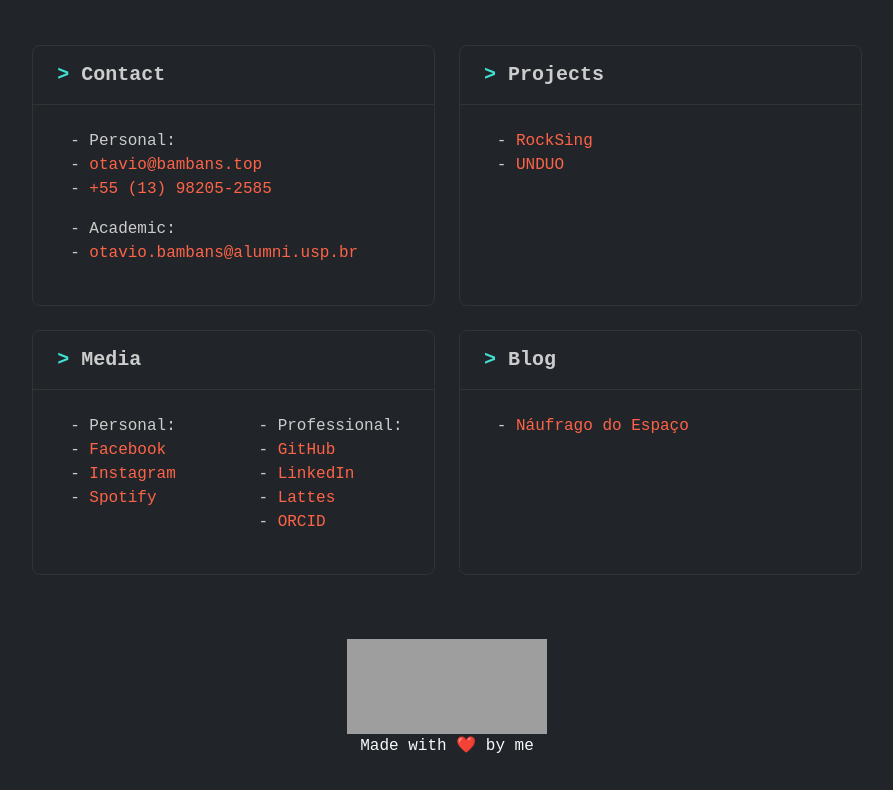
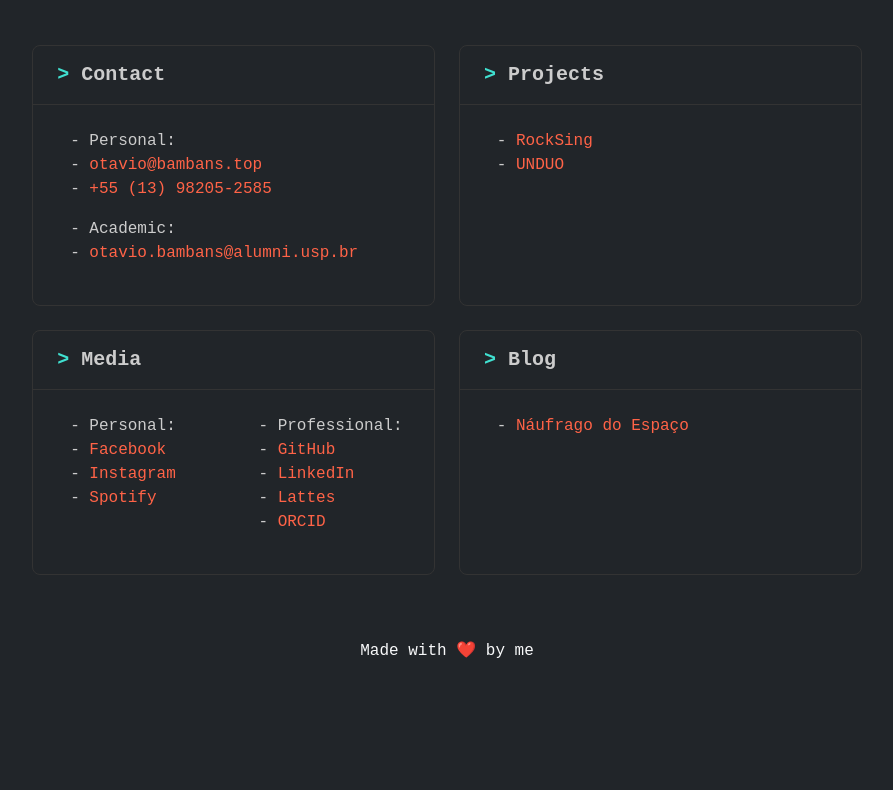
Before and after one commit to bambans/bambans.github.io, a plain HTML site: page index.html in a window 1280 px wide. Shown: the part 419-1209 px from the top of the page, without its empty margins (193-1086 px from the left). After the commit the page ends 1114 px from the top, so only its background shows below. Drawn offline with nearby package versions, Linux system fonts and the light colour scheme; grey boxes are pictures that could not be loaded.

Commit message:
Remove green hosting image from footer
Removed green hosting verification image from footer.

```diff
--- a/index.html
+++ b/index.html
@@ -257,9 +257,6 @@
             </div>
         </div>
         <footer class="footer mt-5 py-3 text-center text-light w-100">
-            <div>
-                <img src="https://app.greenweb.org/api/v3/greencheckimage/bambans.top?nocache=true" alt="This website runs on green hosting - verified by thegreenwebfoundation.org" width="200px" height="95px">
-            </div>
             <p>
                 Made with <span aria-label="love" role="img">❤️</span> by me
             </p>
```
